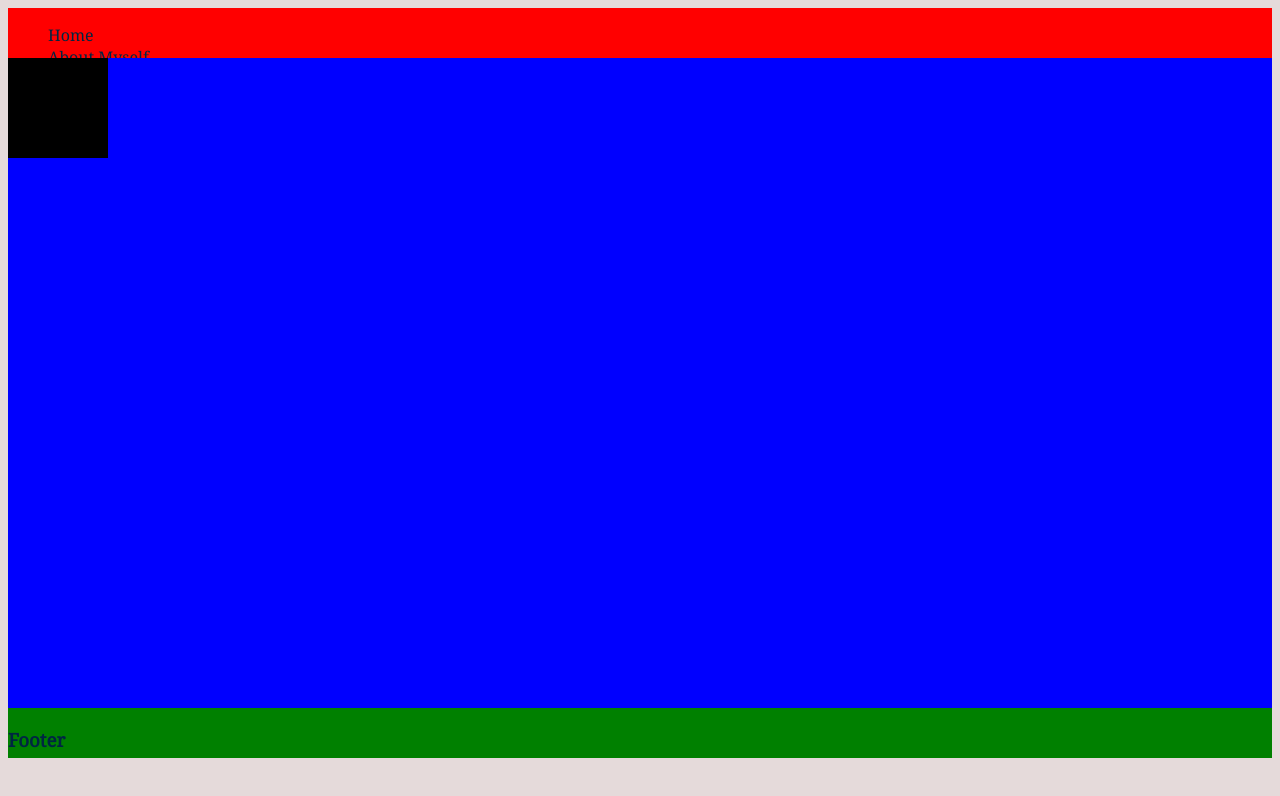
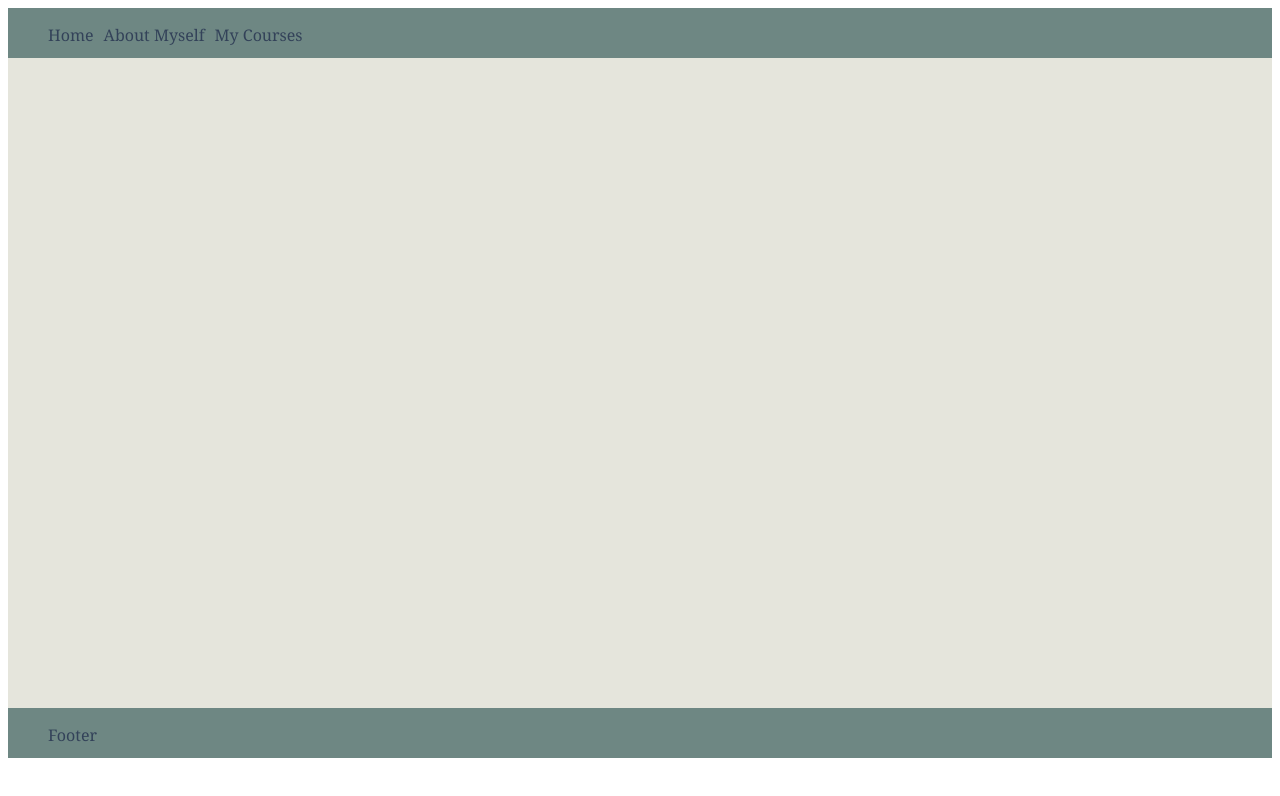
Before and after one commit to justinxyu1128/lab-week-8, a plain HTML site: page index.html in a window 1280 px wide. Drawn offline with Linux system fonts and the light colour scheme.

Commit message:
index.html complete

```diff
--- a/css/styles.css
+++ b/css/styles.css
@@ -12,6 +12,7 @@ font-family: 'Source Sans Pro', sans-serif;
     grid-template-columns: repeat(5, 1fr);
     grid-template-rows: repeat(15, 50px);
     font-family: 'Noto Serif', serif;
+    color: #334259;
 }
 
 .nav {
@@ -19,15 +20,19 @@ font-family: 'Source Sans Pro', sans-serif;
     grid-column-end: 6;
     grid-row-start: 1;
     grid-row-end: 2;
-    background-color: red;
+    background-color: #6e8783;
 }
 
+.nav>ul {
+    display: flex;
+    flex-direction: row;
+}
 .content {
     grid-column-start: 1;
     grid-column-end: 6;
     grid-row-start: 2;
     grid-row-end: 15;
-    background-color: blue;
+    background-color: #e5e5dc;
 }
 
 .footer {
@@ -35,16 +40,16 @@ font-family: 'Source Sans Pro', sans-serif;
     grid-column-end: 6;
     grid-row-start: 15;
     grid-row-end: 16;
-    background-color: green;
+    background-color: #6e8783;
 }
-body {
-    background-color:#e5dada;
 
-    color: #002642;
+footer>p {
+    margin-left: 40px;
 }
 
 .nav>ul>li {
     list-style: none;
+    margin-right: 10px;
 }
 
 li>a {
@@ -61,24 +66,21 @@ h2 {
 }
 
 a:link {
-    color: #002642;
+    color: #334259;
 }
 
 a:visited {
-    color: #002642;
+    color: #334259;
 }
 
 .lcontrast:link {
-    color: #e59500;
+    color: #db504a;
 }
 
 .lcontrast:visited {
-    color: #e59500;
+    color: #db504a;
 }
 
 #myface {
     width: 300px;
-
-
-
 }
--- a/index.html
+++ b/index.html
@@ -16,15 +16,11 @@
                 <li><a href="pages/courses.html">My Courses</a></li>
             </ul>
         </div>
-        <div class="content">
-            <svg width="200px" height="200px">
-                <rect width="100px" height="100px" />
-            </svg>
-        </div>
+        <div class="content"></div>
     </body>
     <div class="footer">
         <footer>
-            <h3>Footer</h3>
+            <p>Footer</p>
         </footer>
     </div>
 </div>
```
